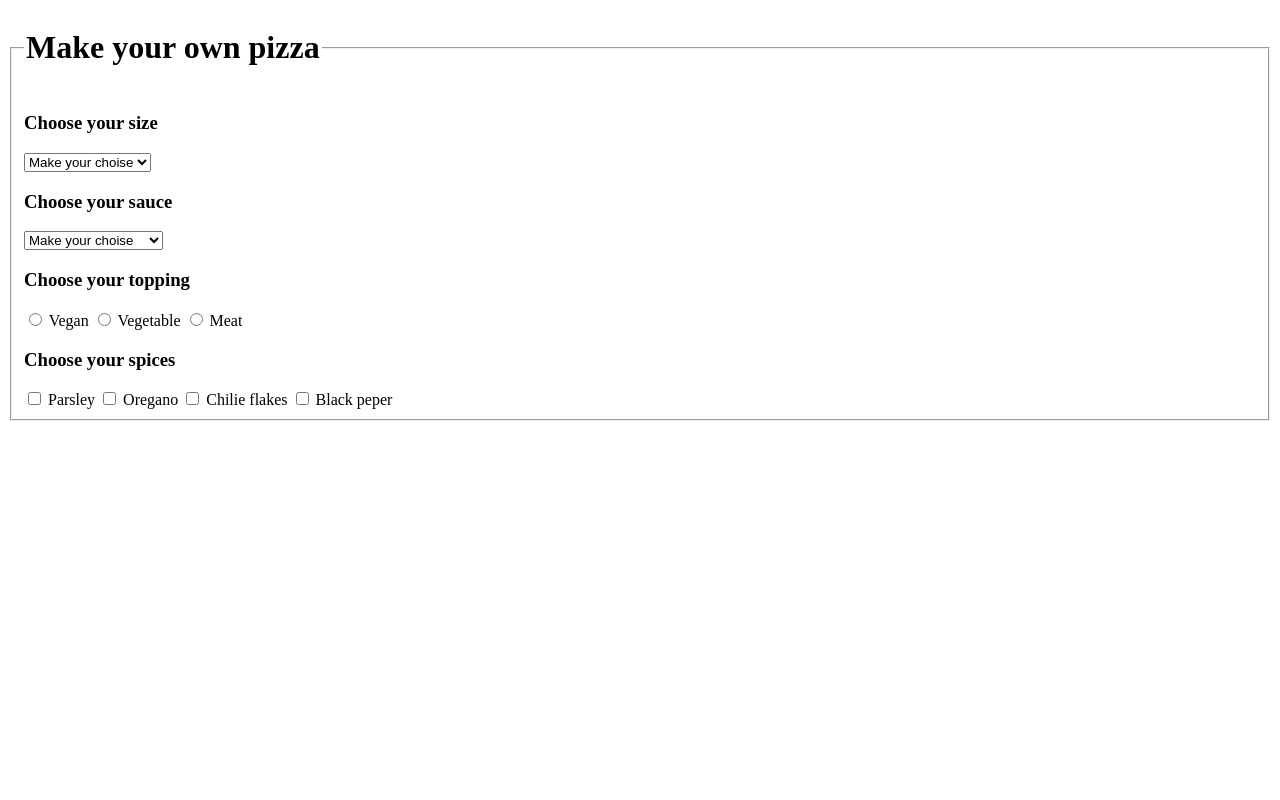
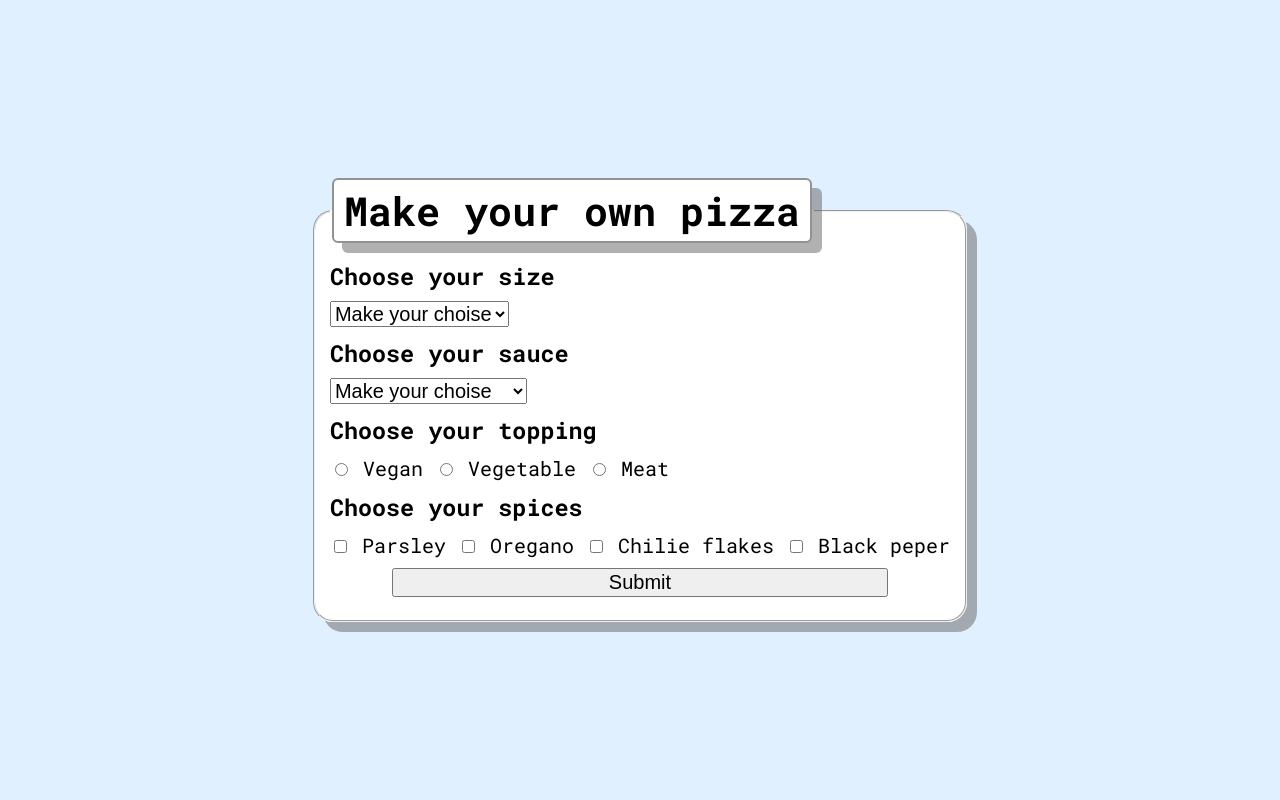
Before and after one commit to ThePope05/PHP_PDO_CRUD_assignement2, a PHP site: page / in a window 1280 px wide. Run offline with PHP 8.4, Linux system fonts and the light colour scheme.

Commit message:
Added basic styling

```diff
--- a/index.php
+++ b/index.php
@@ -4,6 +4,10 @@
     <meta charset="UTF-8">
     <meta http-equiv="X-UA-Compatible" content="IE=edge">
     <meta name="viewport" content="width=device-width, initial-scale=1.0">
+    <link rel="preconnect" href="https://fonts.googleapis.com">
+    <link rel="preconnect" href="https://fonts.gstatic.com" crossorigin>
+    <link href="https://fonts.googleapis.com/css2?family=Roboto+Mono:wght@100;400;700&display=swap" rel="stylesheet">
+    <link rel="stylesheet" href="style.css">
     <title>Document</title>
 </head>
 <body>
@@ -63,6 +67,8 @@
                 <input type="checkbox" name="spices" id="blackPeper" value="blackPeper">
                 <label for="blackPeper">Black peper</label>
             </div>
+
+            <button type="submit">Submit</button>
         </form>
     </fieldset>
 </body>
--- /dev/null
+++ b/style.css
@@ -0,0 +1,49 @@
+html{font-size: 20px;}
+
+body{
+    background-color: rgb(225, 240, 255);
+    font-family: 'Roboto Mono', monospace;
+    height: 100vh;
+    margin: 0;
+    padding: 0;
+    display: flex;
+    justify-content: center;
+    align-items: center;
+}
+
+body > fieldset{
+    background-color: white;
+    border-radius: 1rem;
+    box-shadow: .5rem .5rem 0 rgba(101, 101, 101, 0.505);
+}
+
+form{
+    display: flex;
+    flex-direction: column;
+}
+
+h1{
+    margin: 0;
+    padding: .2rem .5rem;
+    background-color: white;
+    border-radius: .3rem;
+    border-style: solid;
+    border-width: .1rem;
+    border-color: rgb(146, 146, 146);
+    box-shadow: .5rem .5rem 0 rgba(101, 101, 101, 0.505);
+}
+
+h3{
+    margin: .5rem 0;
+}
+
+select{
+    font-size: 1rem;
+    width: fit-content;
+}
+
+button{
+    width: 80%;
+    font-size: 1rem;
+    margin: .5rem auto;
+}
```
